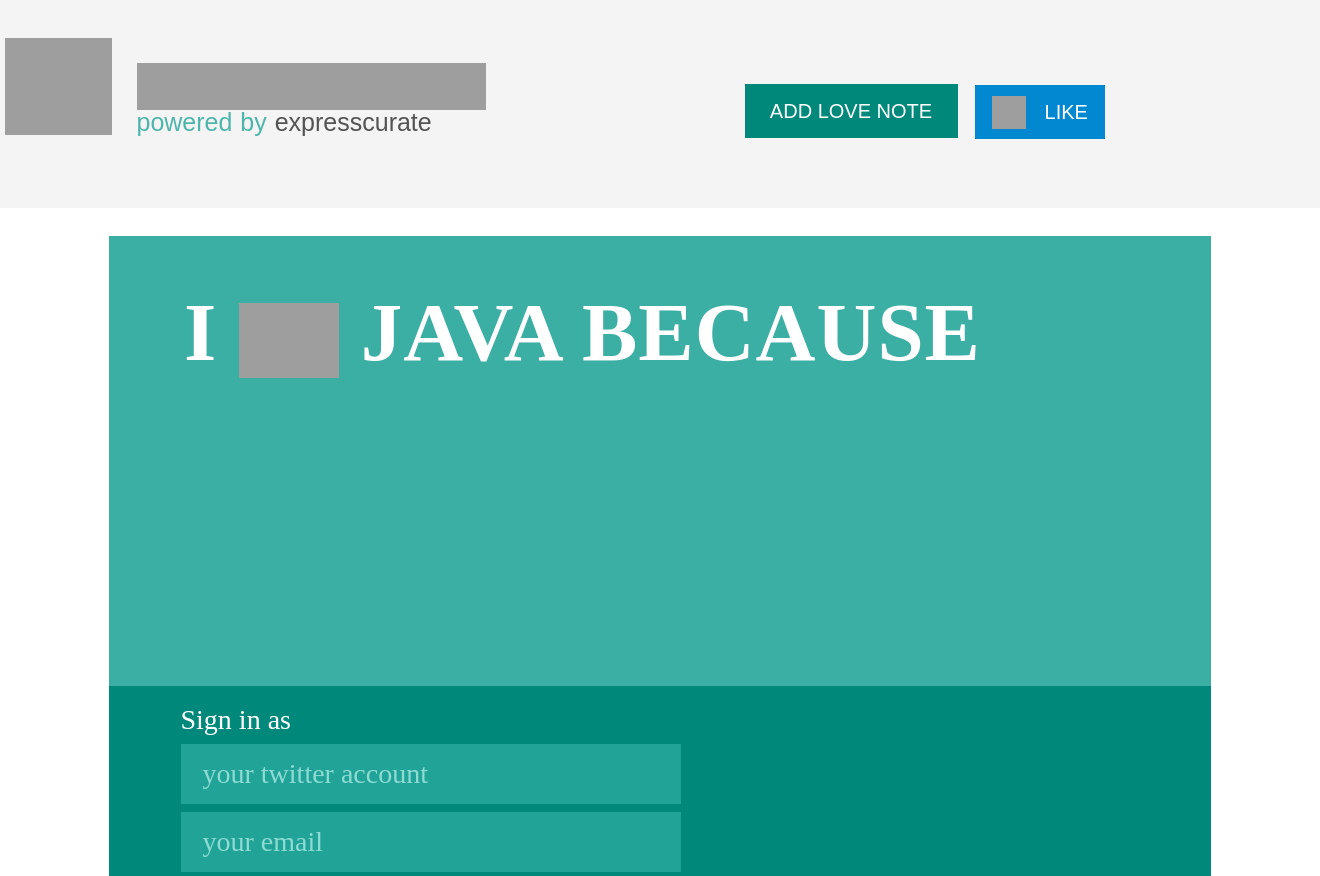
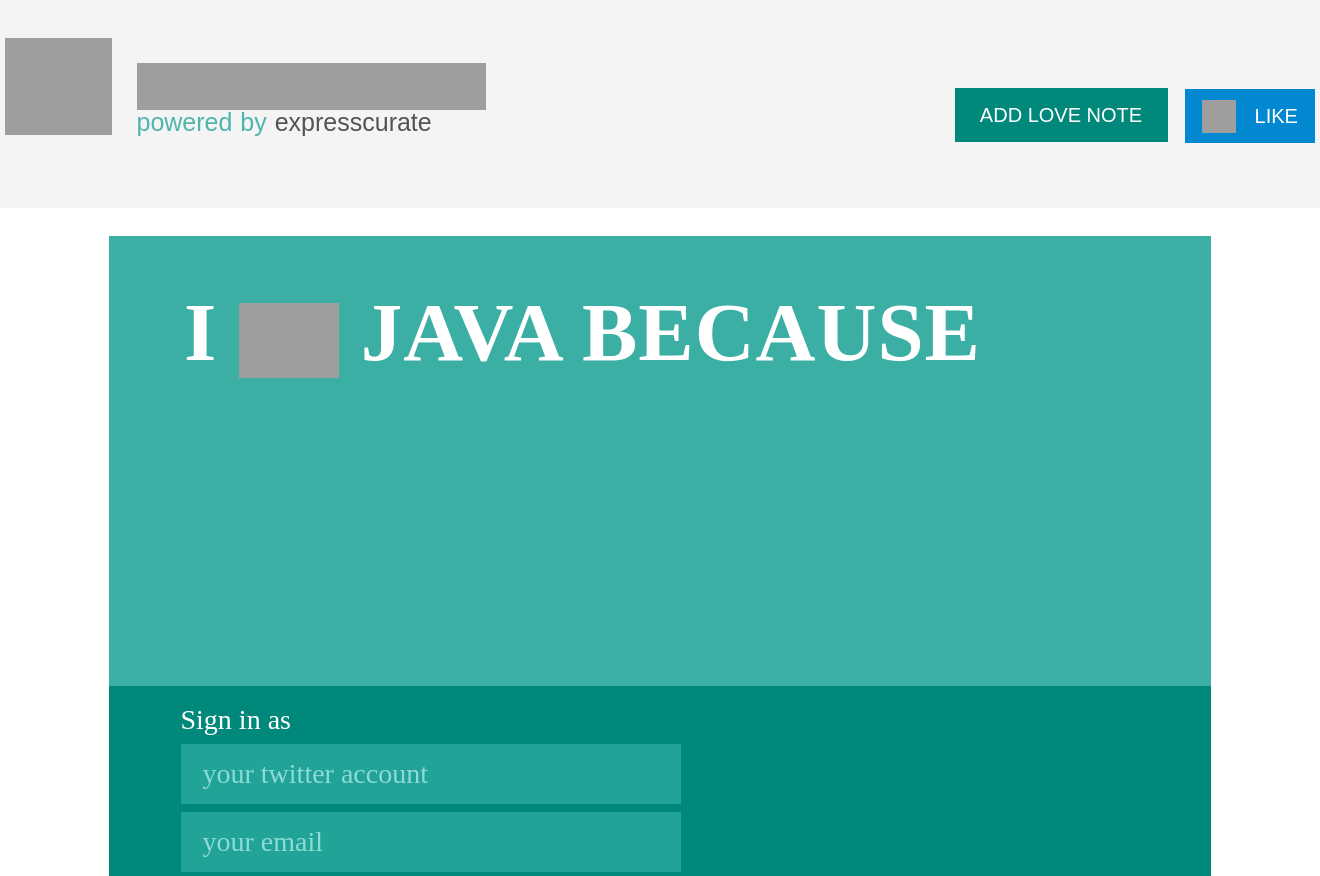
Before and after one commit to Tatevik1991/Weheartdesigners, a Node server app: template views/form.ejs in a window 1320 px wide. Shown: the top 876 px of the page. Run offline with Node 20, Linux system fonts and the light colour scheme; the template is opened without the code that fills it, so the values that code supplies are empty; some libraries are stand-ins or nearby versions; some web fonts are replaced; grey boxes are pictures that could not be loaded.

Commit message:
first commit

```diff
--- a/public/stylesheets/style.css
+++ b/public/stylesheets/style.css
@@ -133,9 +133,10 @@ body { font-family: sans-serif; }
 }
 
 .buttons{
-    width: 470px;
-    margin-top: -51px;
-    margin-left: 740px;
+    width:361px;
+    padding-top: 50px;
+    margin-left: 450px;
+    /*position: relative;*/
 }
 
 .powerlove{
@@ -148,6 +149,7 @@ body { font-family: sans-serif; }
 }
 
 .all{
+    /*position: relative;*/
     width: 1311px;
     margin: 0 auto;
 }
@@ -786,6 +788,13 @@ textarea:focus, input:focus{
 input[type="radio"]{
     vertical-align: bottom;
 }
+
+
+
+/*.admin-login-btn{*/
+    /*position: absolute;*/
+/*}*/
+
 .admin{
     margin: 80px auto;
     width: 920px;
@@ -876,8 +885,9 @@ input[type="radio"]{
     cursor: pointer;
     float: right;
     margin-top: -54px;
-    margin-right: 80px;
+    margin-right: -134px;
 }
+
 /*end of admin ejs*/
 
 
--- a/views/form.ejs
+++ b/views/form.ejs
@@ -148,9 +148,9 @@
 
 
                if(email){
-                   var email =  $("#email");
-                       email.attr("id","error-email");
-                       email.attr("placeholder","  Please enter the correct email");
+                   var emailId =  $("#email");
+                   emailId.attr("id","error-email");
+                   emailId.attr("placeholder","  Please enter the correct email");
 
                      }
          $("#message").click(function(){
@@ -186,9 +186,9 @@
                 $("#error").text("errrrr");
                 return false;
             }
-          else { return true;}
-
-        }
+//          else { return false;}
+//
+//        }
 
         function  twitterRequest(){
             var message = $("#message").val(),
```
Also changed, not shown: views/admin.ejs (+5 -5 lines).
